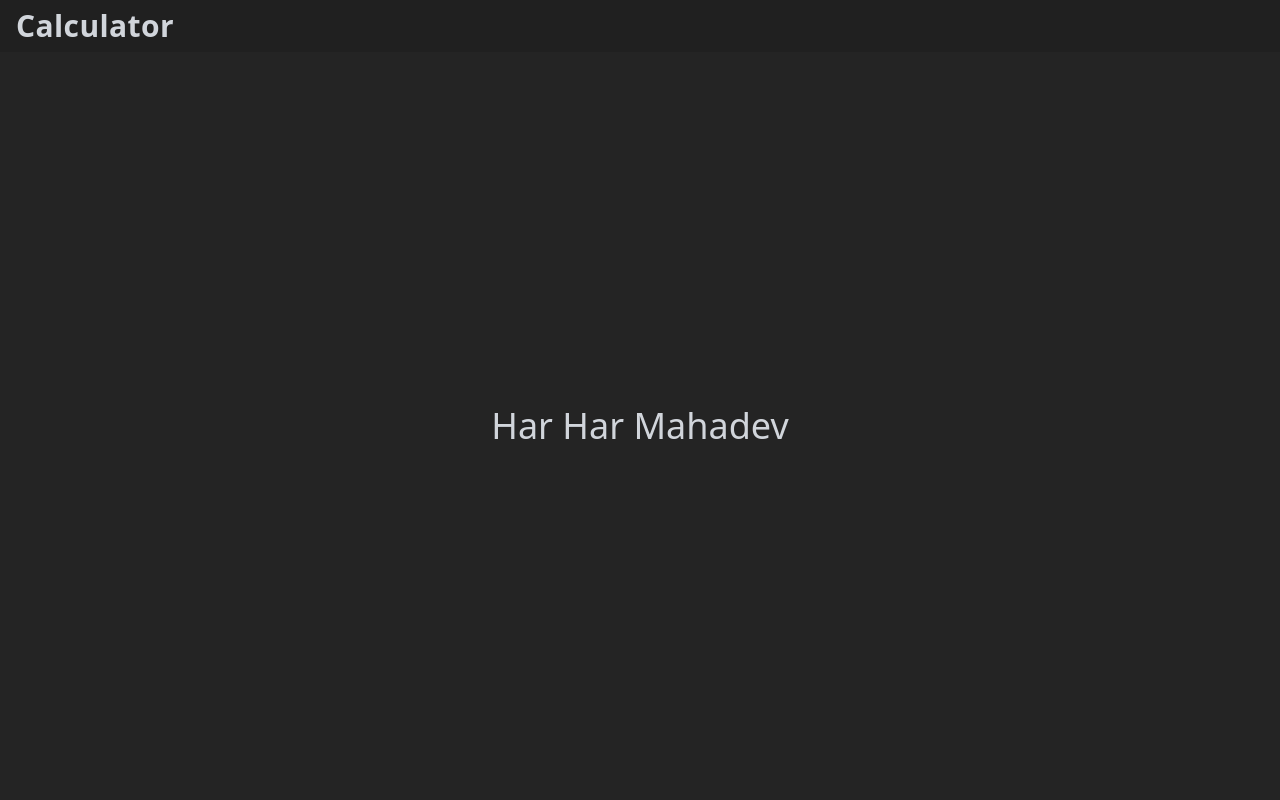
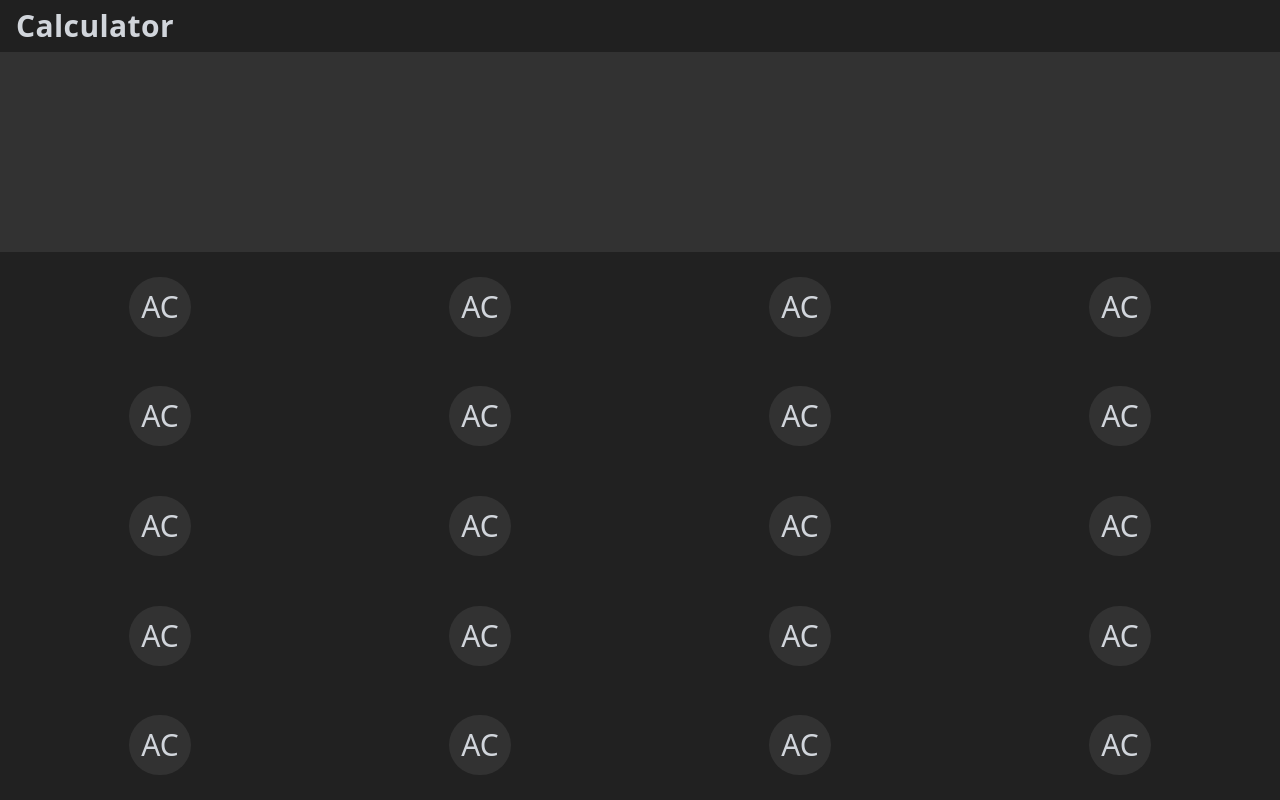
Before and after one commit to itsroyalrao/calculator, a React (Vite) app: page / in a window 1280 px wide. Built offline with nearby package versions, Linux system fonts and the light colour scheme.

Commit message:
eleventh commit

```diff
--- a/src/pages/home/Home.jsx
+++ b/src/pages/home/Home.jsx
@@ -3,10 +3,40 @@ import Header from "../../components/Header";
 function Home() {
   return (
     <>
-      <div className="flex flex-col h-[100dvh] bg-[#242424] text-gray-300">
+      <div className="flex flex-col w-full h-[100dvh] text-gray-300">
         <Header />
-        <div className="grow  flex justify-center items-center text-4xl">
-          Har Har Mahadev
+        <div className="w-full h-[25%] bg-[#323232]"></div>
+        <div className="w-full grow flex flex-col bg-[#212121] justify-around">
+          <div className="w-full flex justify-around">
+            <div className="bg-[#323232] p-3 rounded-full text-3xl">AC</div>
+            <div className="bg-[#323232] p-3 rounded-full text-3xl">AC</div>
+            <div className="bg-[#323232] p-3 rounded-full text-3xl">AC</div>
+            <div className="bg-[#323232] p-3 rounded-full text-3xl">AC</div>
+          </div>
+          <div className="w-full flex justify-around">
+            <div className="bg-[#323232] p-3 rounded-full text-3xl">AC</div>
+            <div className="bg-[#323232] p-3 rounded-full text-3xl">AC</div>
+            <div className="bg-[#323232] p-3 rounded-full text-3xl">AC</div>
+            <div className="bg-[#323232] p-3 rounded-full text-3xl">AC</div>
+          </div>
+          <div className="w-full flex justify-around">
+            <div className="bg-[#323232] p-3 rounded-full text-3xl">AC</div>
+            <div className="bg-[#323232] p-3 rounded-full text-3xl">AC</div>
+            <div className="bg-[#323232] p-3 rounded-full text-3xl">AC</div>
+            <div className="bg-[#323232] p-3 rounded-full text-3xl">AC</div>
+          </div>
+          <div className="w-full flex justify-around">
+            <div className="bg-[#323232] p-3 rounded-full text-3xl">AC</div>
+            <div className="bg-[#323232] p-3 rounded-full text-3xl">AC</div>
+            <div className="bg-[#323232] p-3 rounded-full text-3xl">AC</div>
+            <div className="bg-[#323232] p-3 rounded-full text-3xl">AC</div>
+          </div>
+          <div className="w-full flex justify-around">
+            <div className="bg-[#323232] p-3 rounded-full text-3xl">AC</div>
+            <div className="bg-[#323232] p-3 rounded-full text-3xl">AC</div>
+            <div className="bg-[#323232] p-3 rounded-full text-3xl">AC</div>
+            <div className="bg-[#323232] p-3 rounded-full text-3xl">AC</div>
+          </div>
         </div>
       </div>
     </>
```
